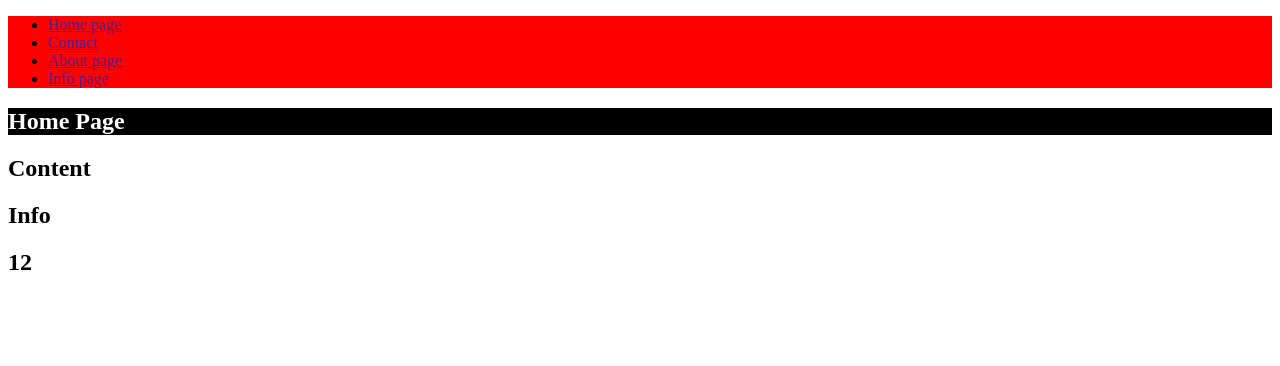
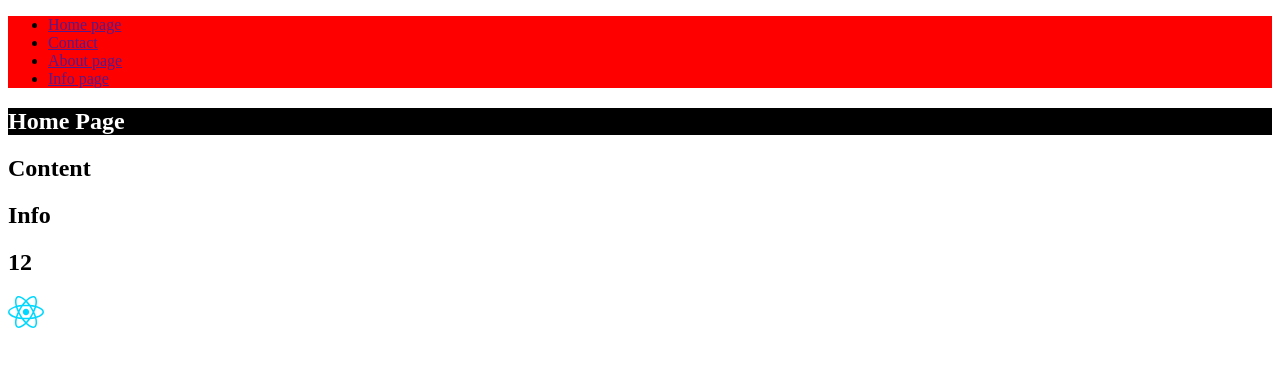
Before and after one commit to shaxzod-muhandis/Sneakers, a React (Vite) app: page / in a window 1280 px wide. Shown: the top 366 px of the page. Built offline with nearby package versions, Linux system fonts and the light colour scheme.

Commit message:
lesson-2

```diff
--- a/src/App.jsx
+++ b/src/App.jsx
@@ -1,15 +1,19 @@
 import "./style/main.css";
 import Header from "./components/Header/Header";
 import { Section } from "./components/Section/Section";
+import Icon from "./assets/react.svg";
 function App() {
   return (
     <>
       <Header />
       <main>
-        <Section title="Home Page" theme="dark" />
-        <Section title="Content" />
-        <Section title="Info" />
-        <Section title={"12"} dark="dark" />
+        <div>
+          <Section title="Home Page" theme="dark" />
+          <Section title="Content" />
+          <Section title="Info" />
+          <Section title={"12"} dark="dark" />
+        </div>
+        <img src={Icon} alt="" />
       </main>
     </>
   );
```
